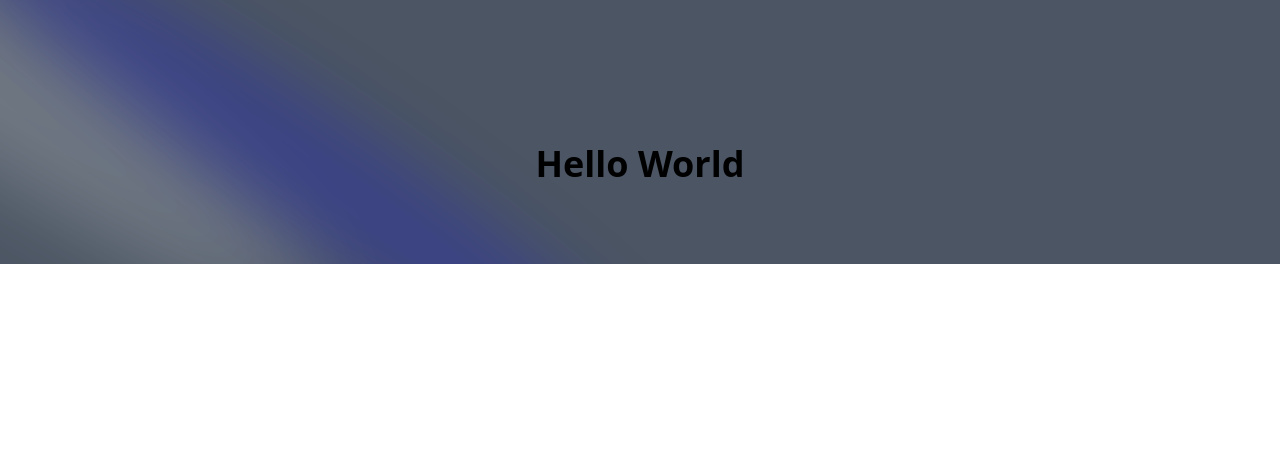
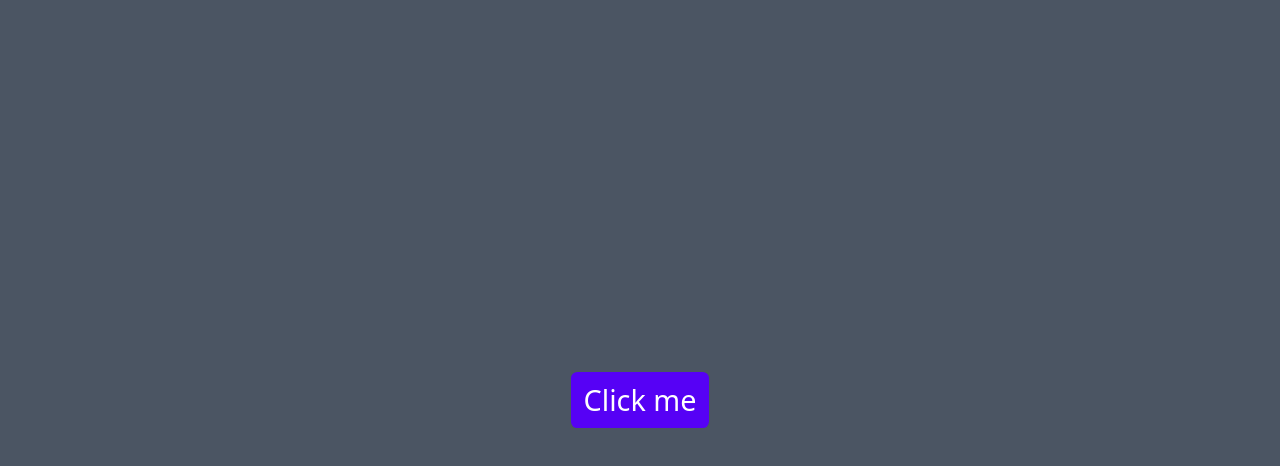
Before and after one commit to gadnaw/Play-with-framer-motion-2, a Next.js app: page / in a window 1280 px wide. Shown: the top 466 px of the page. Built offline with nearby package versions, Linux system fonts and the light colour scheme.

Commit message:
framer motion

```diff
--- a/app/page.tsx
+++ b/app/page.tsx
@@ -1,10 +1,11 @@
-import Hero from "@/components/Hero";
+import BasicsOfMotion from "@/components/BasicsOfMotion";
+// import Hero from "@/components/Hero";
 
 export default function Home() {
   return (
     <main className="relative flex justify-center items-center flex-col overflow-hidden mx-auto sm:px-10 px-5 bg-gray-600">
       <div className="max-w-7xl w-full">
-        <Hero />
+        <BasicsOfMotion />
       </div>
     </main>
   );
--- /dev/null
+++ b/components/BasicsOfMotion.tsx
@@ -0,0 +1,11 @@
+import React from "react";
+
+const BasicsOfMotion = () => {
+  return (
+    <div className="grid place-content-center h-screen gap-3">
+      <button className="example-button">Click me</button>
+    </div>
+  );
+};
+
+export default BasicsOfMotion;
```
